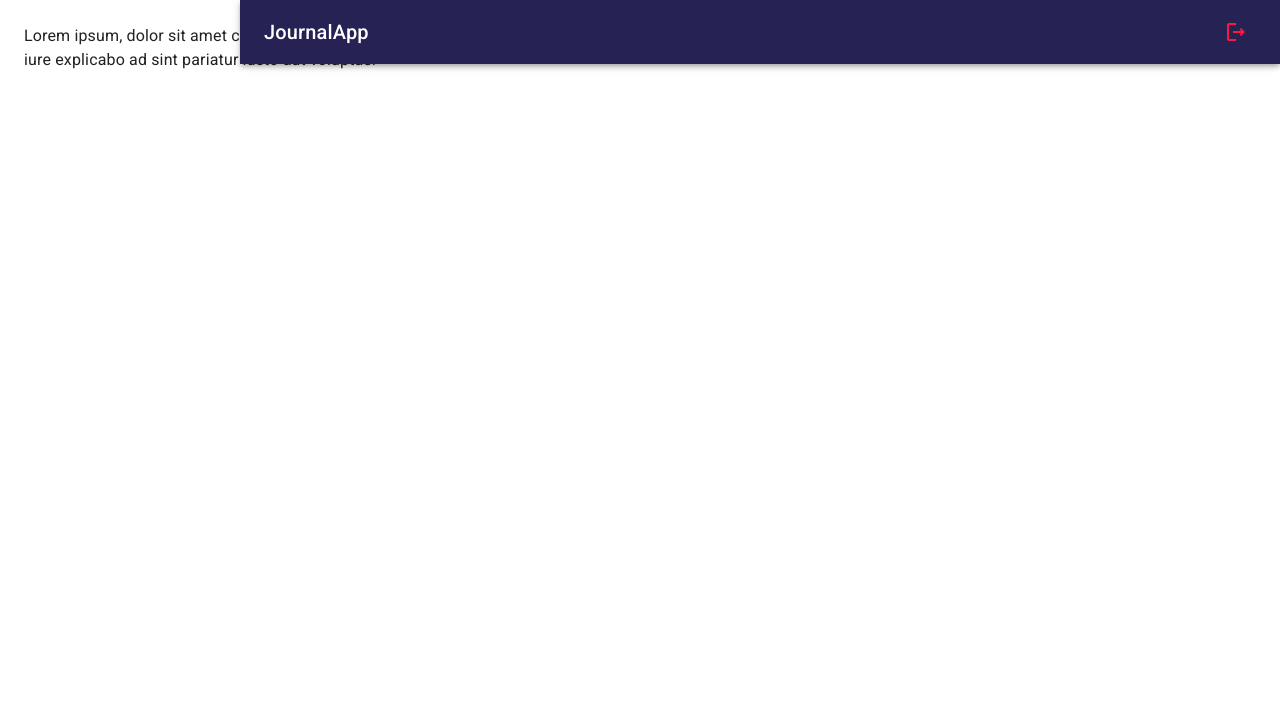
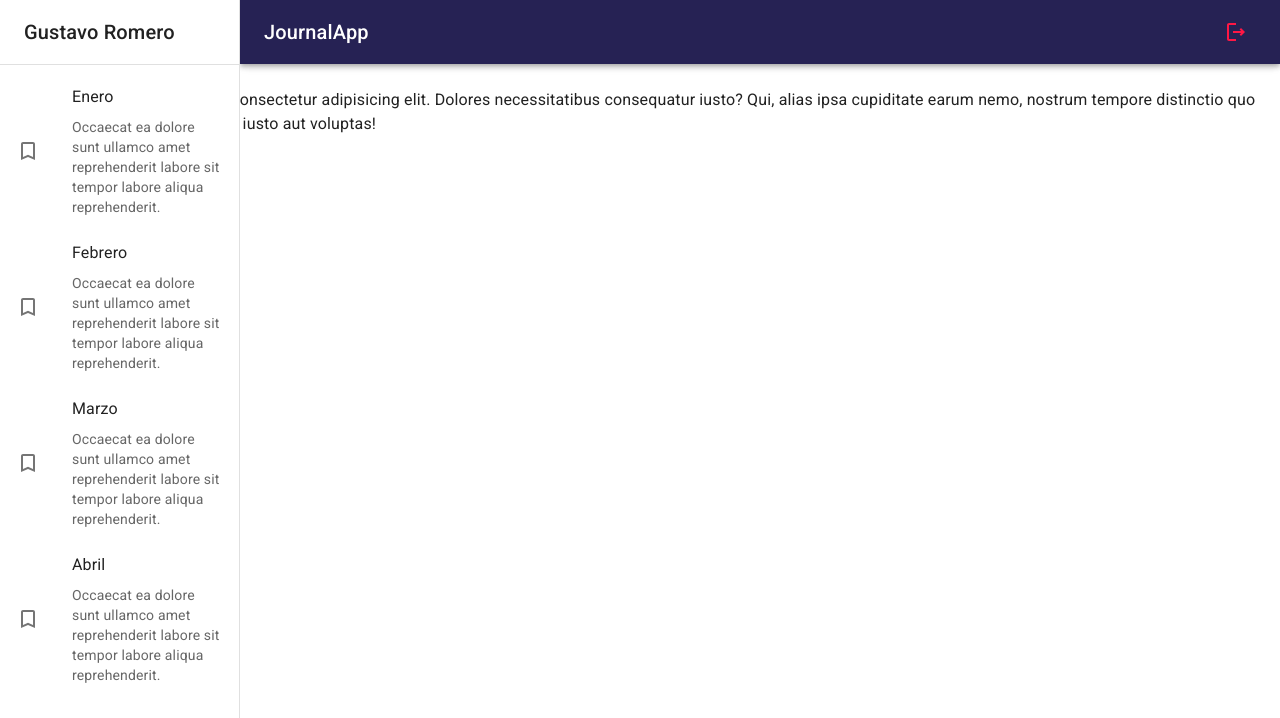
Before and after one commit to gustavoromerocl/react-de-cero-a-experto, a React (Vite) app in the folder 08-journal-app/: page / in a window 1280 px wide. Shown: the top 718 px of the page. Built offline with nearby package versions, Linux system fonts and the light colour scheme.

Commit message:
journal app - material ui: SideBar

```diff
--- /dev/null
+++ b/08-journal-app/src/journal/components/SideBar.jsx
@@ -0,0 +1,45 @@
+import { TurnedInNot } from '@mui/icons-material'
+import { Box, Divider, Drawer, Grid, List, ListItem, ListItemButton, ListItemIcon, ListItemText, Toolbar, Typography } from '@mui/material'
+import React from 'react'
+
+export const SideBar = ({ drawerWidth = 240 }) => {
+  return (
+    <Box
+      component='nav'
+      sx={{ width: { sm: { drawerWidth }, flexShrink: { sm: 0 } } }}
+    >
+      <Drawer
+        variant='permanent'
+        open={true}
+        sx={{
+          display: { xs: 'block' },
+          '& .MuiDrawer-paper': { boxSizing: 'border-box', width: drawerWidth }
+        }}
+      >
+        <Toolbar>
+          <Typography variant='h6' noWrap component='div'>
+            Gustavo Romero
+          </Typography>
+        </Toolbar>
+        <Divider />
+        <List>
+          {
+            ['Enero', 'Febrero', 'Marzo', 'Abril'].map(text => (
+              <ListItem key={text} disablePadding>
+                <ListItemButton>
+                  <ListItemIcon>
+                    <TurnedInNot />
+                  </ListItemIcon>
+                  <Grid container>
+                    <ListItemText primary={text} />
+                    <ListItemText secondary={'Occaecat ea dolore sunt ullamco amet reprehenderit labore sit tempor labore aliqua reprehenderit.'} />
+                  </Grid>
+                </ListItemButton>
+              </ListItem>
+            ))
+          }
+        </List>
+      </Drawer>
+    </Box>
+  )
+}
--- a/08-journal-app/src/journal/components/index.js
+++ /dev/null
@@ -1 +0,0 @@
-export * from "./Navbar";
--- a/08-journal-app/src/journal/layout/JournalLayout.jsx
+++ b/08-journal-app/src/journal/layout/JournalLayout.jsx
@@ -1,5 +1,6 @@
-import { Box } from "@mui/material"
+import { Box, Toolbar } from "@mui/material"
 import { NavBar } from "../components/NavBar";
+import { SideBar } from "../components/SideBar";
 
 const drawerWidth = 240;
 
@@ -7,11 +8,12 @@
   return (
     <Box sx={{ display: 'flex'}}>
       <NavBar drawerWidth={drawerWidth}/>
-      {/* Sidebar */}
+      <SideBar drawerWidth={drawerWidth}/>
       <Box
         component='main'
         sx={{ flexGrow: 1, p: 3 }}
       >
+        <Toolbar/>
         { children }
       </Box>
     </Box>
```
